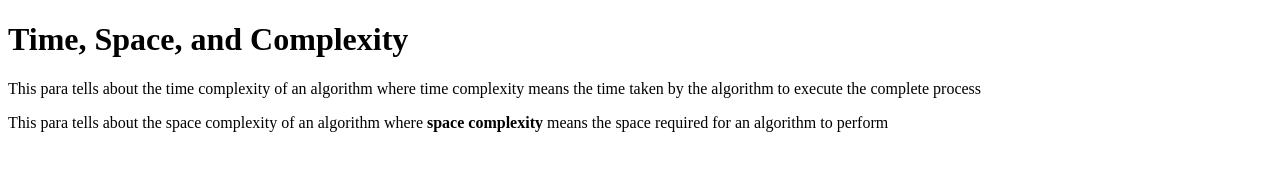
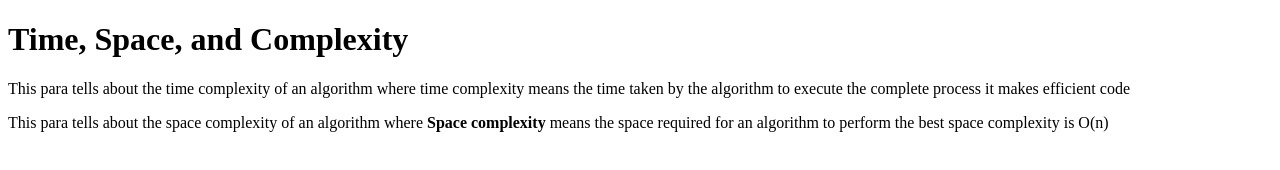
Before and after one commit to acciojob/time-and-space-complexity-hashwidha, a website: page main.html in a window 1280 px wide. Drawn offline with Linux system fonts and the light colour scheme.

Commit message:
created a submission

```diff
--- a/main.html
+++ b/main.html
@@ -9,8 +9,8 @@
 <body>
 	<!-- the entire body must be written by student -->
 	<h1>Time, Space, and Complexity</h1>
-	<p>This para tells about the time complexity of an algorithm where time complexity means the time taken by the algorithm to execute the complete process</p>
-	<p>This para tells about the space complexity of an algorithm where <b>space complexity</b> means the space required for an algorithm to perform</p>
+	<p>This para tells about the time complexity of an algorithm where time complexity means the time taken by the algorithm to execute the complete process it makes efficient code</p>
+	<p>This para tells about the space complexity of an algorithm where <b>Space complexity</b> means the space required for an algorithm to perform the best space complexity is O(n)</p>
     <script type="text/javascript" src="./script.js">
 </script>
 
```
